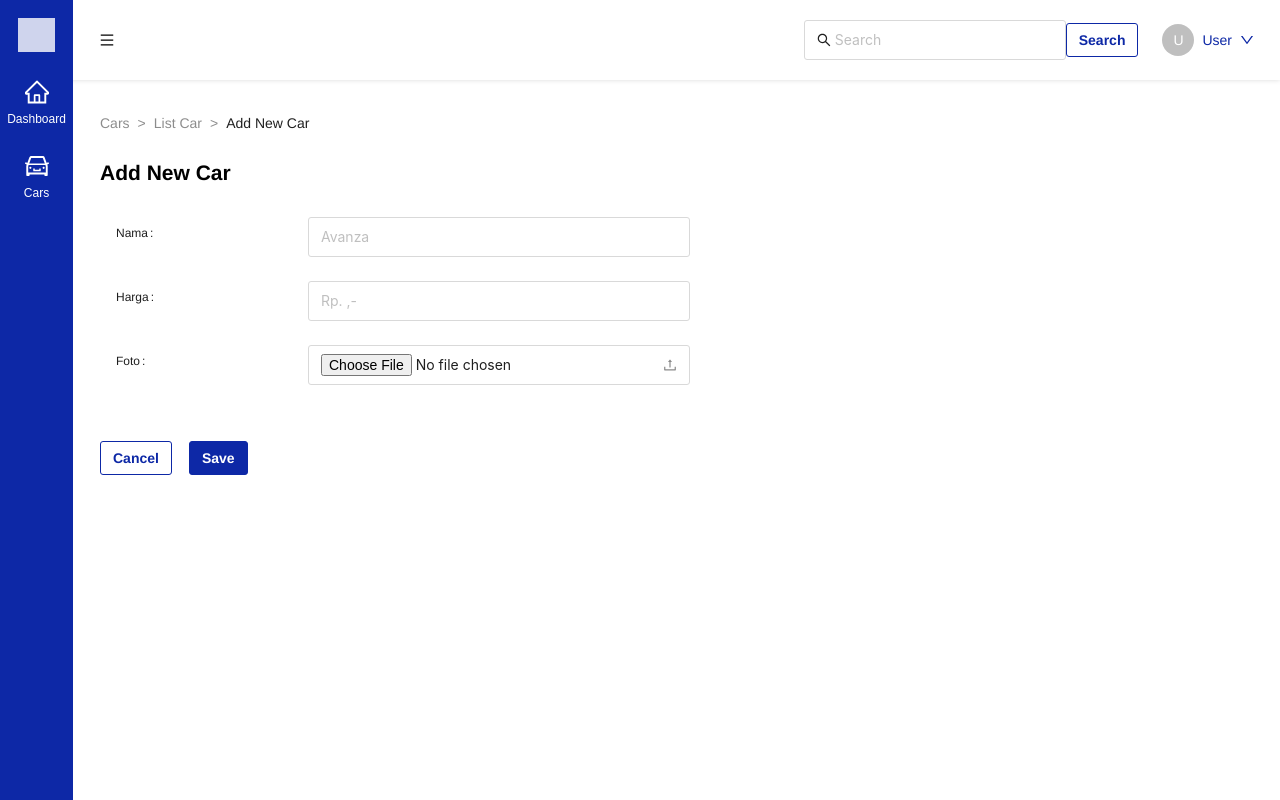
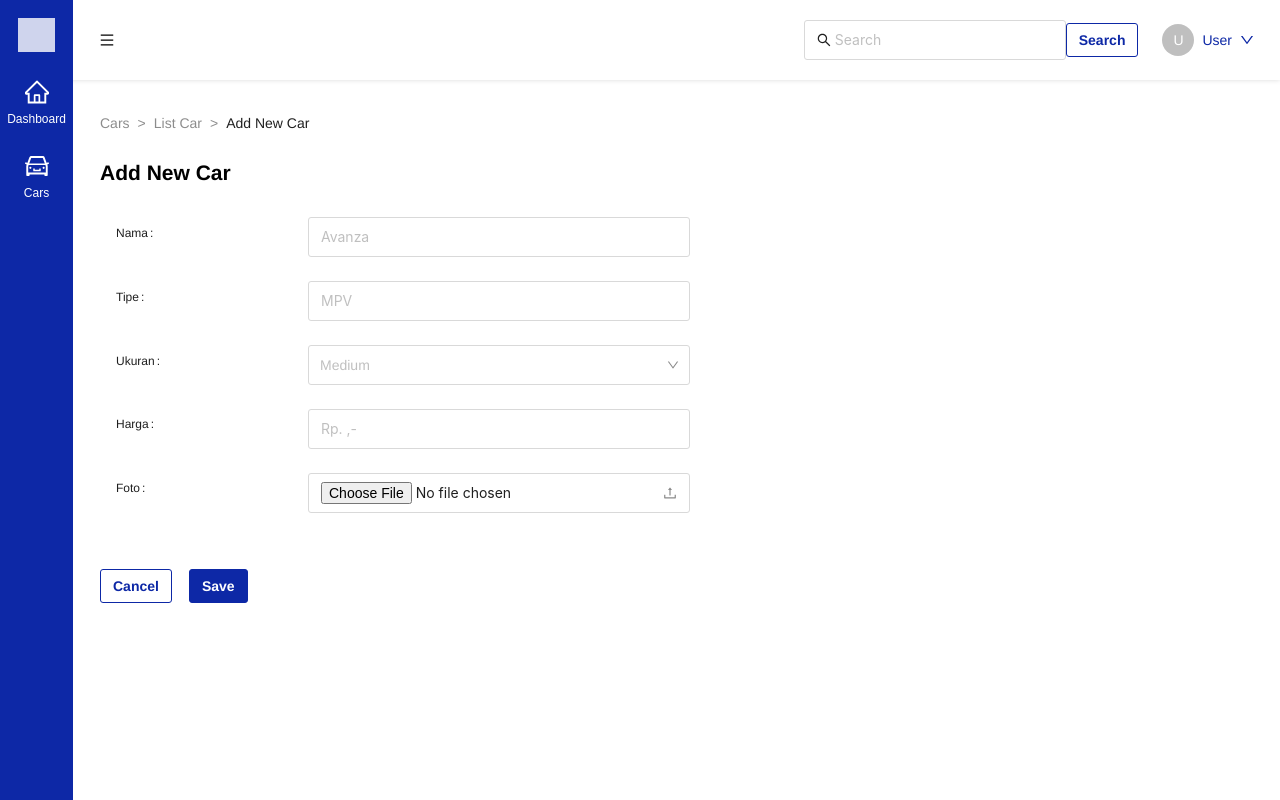
Before and after one commit to AdhantoBgs/car-management-dashboard, a React (Create React App) app in the folder frontend/: page /admin/cars/add in a window 1280 px wide. Built offline with nearby package versions, Linux system fonts and the light colour scheme; sample sign-in values are in the browser's storage.

Commit message:
feat(car-rental-react): add new

```diff
--- a/frontend/src/components/CardDashboard/index.tsx
+++ b/frontend/src/components/CardDashboard/index.tsx
@@ -6,17 +6,14 @@ import ModalBtn from "../Modal";
 const CardDasboard = () => {
     const [data, setData] = useState([]);
 
-    useEffect(
-        () => {
-            if (data) {
-                axios.get("http://localhost:9000/v1/cars")
-                    .then((res) => {
-                        setData(res.data);
-                    })
-                    .catch(error => {
-                        console.log(error);
-                    })
-            }
+    useEffect(() => {
+        axios.get("http://localhost:9000/v1/cars")
+            .then((response) => {
+                setData(response.data);
+            })
+            .catch(error => {
+                console.log(error);
+            })
         }, []
     );
 
--- a/frontend/src/components/FormCars/index.tsx
+++ b/frontend/src/components/FormCars/index.tsx
@@ -1,11 +1,19 @@
-import { Layout, Button, Form, Input } from "antd";
+import { Layout, Button, Form, Input, Select } from "antd";
 import { UploadOutlined } from "@ant-design/icons";
 import { useNavigate } from "react-router-dom";
+import { useEffect, useState } from "react";
 import { styFormAdd, styBtnCnl, styBtnSave } from "../../styles/Css";
 
 const { Content} = Layout;
+const { Option } = Select;
 
 const FormCars = () => {
+    const [name, setName] = useState("");
+    const [type, setType] = useState("");
+    const [size, setSize] = useState("");
+    const [price, setPrice] = useState("");
+    const [image_url, setImage_url] = useState("");
+
     const navigate = useNavigate();
 
     const handleCancel = () => {
@@ -18,6 +26,16 @@ const FormCars = () => {
                 <Layout style={styFormAdd}>
                     <Form.Item label="Nama">
                         <Input placeholder="Avanza" />
+                    </Form.Item>
+                    <Form.Item label="Tipe">
+                        <Input placeholder="MPV" />
+                    </Form.Item>
+                    <Form.Item label="Ukuran">
+                        <Select placeholder="Medium">
+                            <Option value="small">Small</Option>
+                            <Option value="medium">Medium</Option>
+                            <Option value="large">Large</Option>
+                        </Select>
                     </Form.Item>
                     <Form.Item label="Harga">
                         <Input placeholder="Rp. ,-" />
--- a/frontend/src/components/FormFilter/index.tsx
+++ b/frontend/src/components/FormFilter/index.tsx
@@ -2,18 +2,15 @@ import { Button, Layout, Form, Input, Select, DatePicker, Row, Col } from "antd"
 import { ClockCircleOutlined, TeamOutlined } from "@ant-design/icons";
 import { styInputFilter, styLayoutForm, styBtn, marginTop } from "../../styles/Css";
 import { useState } from "react";
-import { useDispatch } from "react-redux";
 
-const Content = Layout;
-const Option = Select;
+const { Content } = Layout;
+const { Option } = Select;
 
 const FormFilter = () => {
     const [driver, setDriver] = useState("");
     const [date, setDate] = useState("");
     const [time, setTime] = useState("");
     const [capacity, setCapacity] = useState("");
-
-    const dispatch = useDispatch();
 
     const handleFilter = (e: React.FormEvent) => {
         e.preventDefault();
--- a/frontend/src/components/FormLogin/index.tsx
+++ b/frontend/src/components/FormLogin/index.tsx
@@ -6,18 +6,18 @@ import axios from "axios";
 import LoginGoogle from "../GoogleLogin";
 
 const FormLogin = () => {
+    const [email, setEmail] = useState("");
+    const [password, setPassword] = useState("");
+
     const navigate = useNavigate();
+
+    const handelSubmit = async (e: React.FormEvent) => {
+        e.preventDefault();
+    };
 
     const handleOnClick = () => {
         localStorage.setItem("token", "true");
         navigate("/admin");
-    };
-
-    const [email, setEmail] = useState("");
-    const [password, setPassword] = useState("");
-
-    const handelSubmit = async (e: React.FormEvent) => {
-        e.preventDefault();
     };
 
     return (
--- a/frontend/src/styles/App.css
+++ b/frontend/src/styles/App.css
@@ -253,10 +253,13 @@ a {
   margin-bottom: 1rem;
 }
 
-.ant-form-item .ant-form-item-label>label,
+.ant-form-item .ant-form-item-label>label {
+  font-size: 12px;
+  width: 12rem;
+}
+
 .ant-select-dropdown .ant-select-item {
   font-size: 12px;
-  width: 12rem;
 }
 
 .ant-select-single .ant-select-selector,
```
